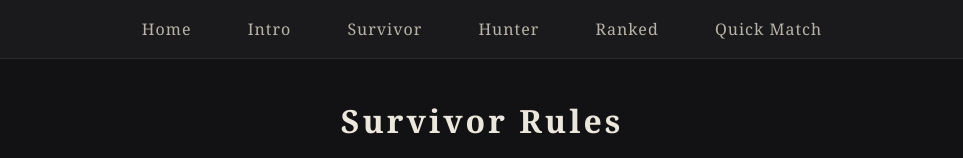
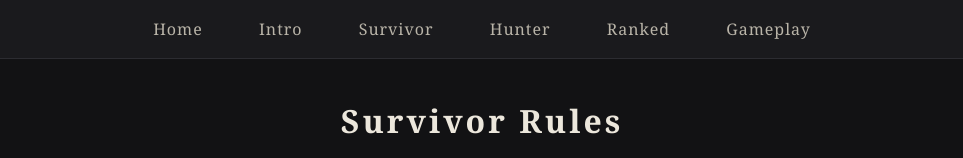
Before and after one commit to zhuangchengle-lang/zhuangchengle-lang.github.io, a plain HTML site: page 22.html in a window 1280 px wide. Shown: the top 158 px of the page, without its empty margins (158-1121 px from the left). Drawn offline with Linux system fonts and the light colour scheme.

Commit message:
Update 22.html

```diff
--- a/22.html
+++ b/22.html
@@ -11,7 +11,7 @@
         <a href="22.html">Survivor</a>
         <a href="23.html">Hunter</a>
         <a href="24.html">Ranked</a>
-        <a href="25.html">Quick Match</a>
+        <a href="25.html">Gameplay</a>
     </nav>
 
     <main>
```
